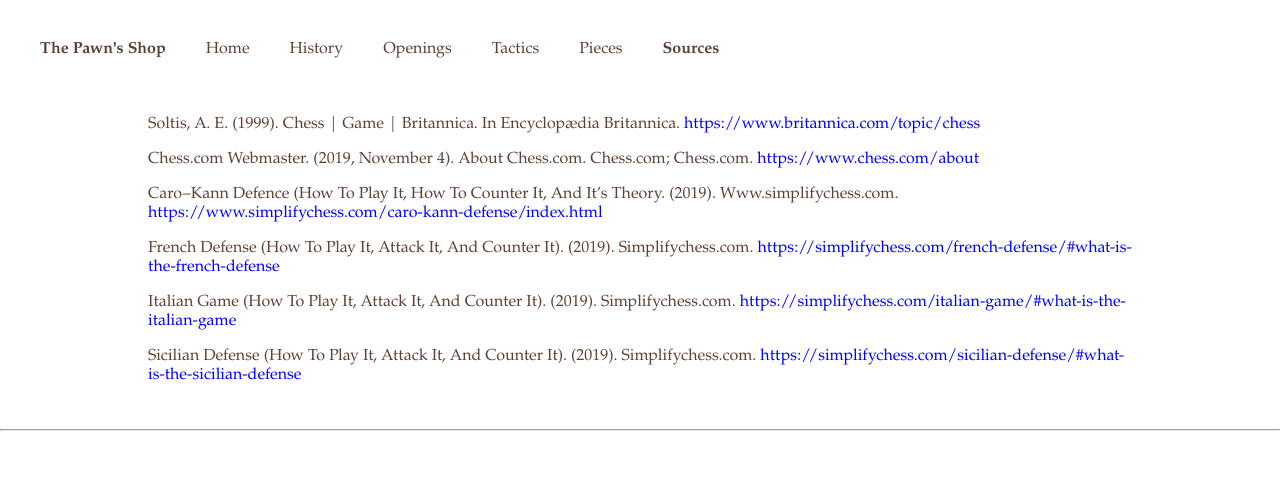
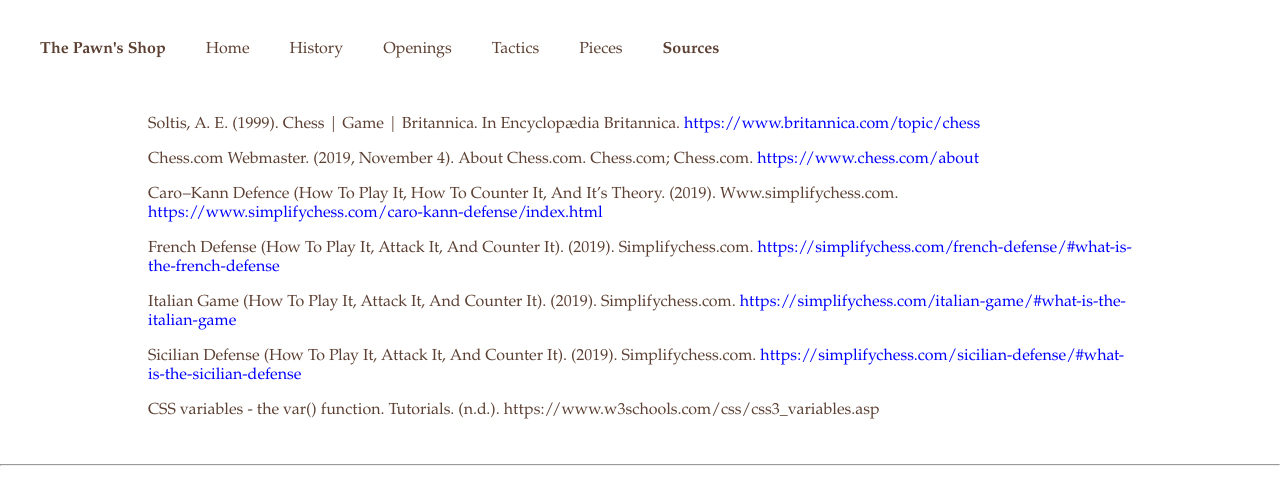
Before and after one commit to ShanmugarajahShajeenth/home, a plain HTML site: page references.html in a window 1280 px wide. Shown: the top 489 px of the page. Drawn offline with Linux system fonts and the light colour scheme.

Commit message:
Update references.html

```diff
--- a/references.html
+++ b/references.html
@@ -32,6 +32,7 @@
 			<p>French Defense (How To Play It, Attack It, And Counter It). (2019). Simplifychess.com. <a href = "https://simplifychess.com/french-defense/#what-is-the-french-defense" class = "visible-link">https://simplifychess.com/french-defense/#what-is-the-french-defense</a></p>
 			<p>Italian Game (How To Play It, Attack It, And Counter It). (2019). Simplifychess.com. <a href = "https://simplifychess.com/italian-game/#what-is-the-italian-game" class = "visible-link">https://simplifychess.com/italian-game/#what-is-the-italian-game</a></p>
 			<p>Sicilian Defense (How To Play It, Attack It, And Counter It). (2019). Simplifychess.com. <a href = "https://simplifychess.com/sicilian-defense/#what-is-the-sicilian-defense" class = "visible-link">https://simplifychess.com/sicilian-defense/#what-is-the-sicilian-defense</a></p>
+			<p>CSS variables - the var() function. Tutorials. (n.d.). <a href = "https://www.w3schools.com/css/css3_variables.asp">https://www.w3schools.com/css/css3_variables.asp</a></p>
 		</div>
 		<!--Footer-->
 		<hr>
```
